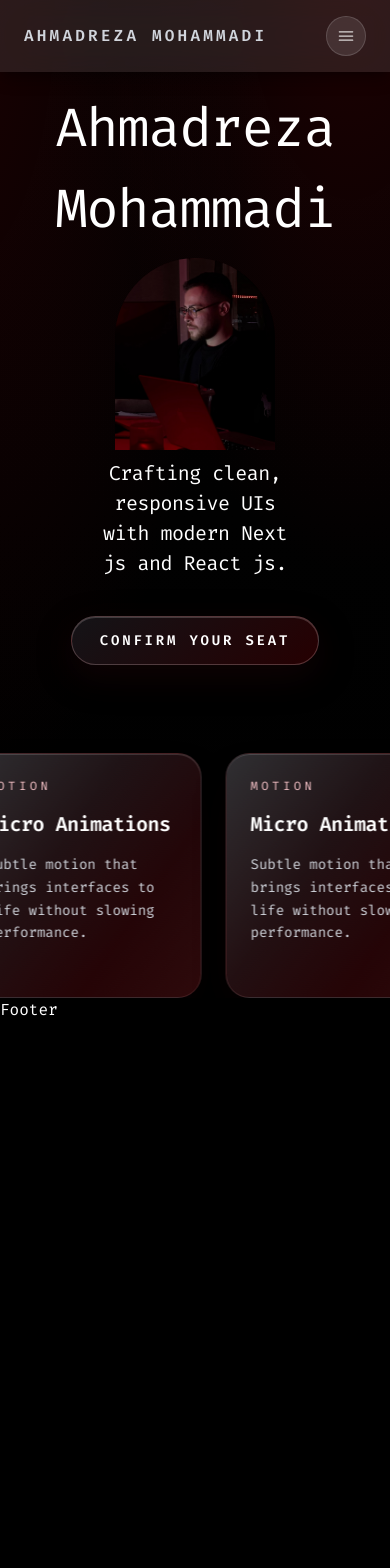
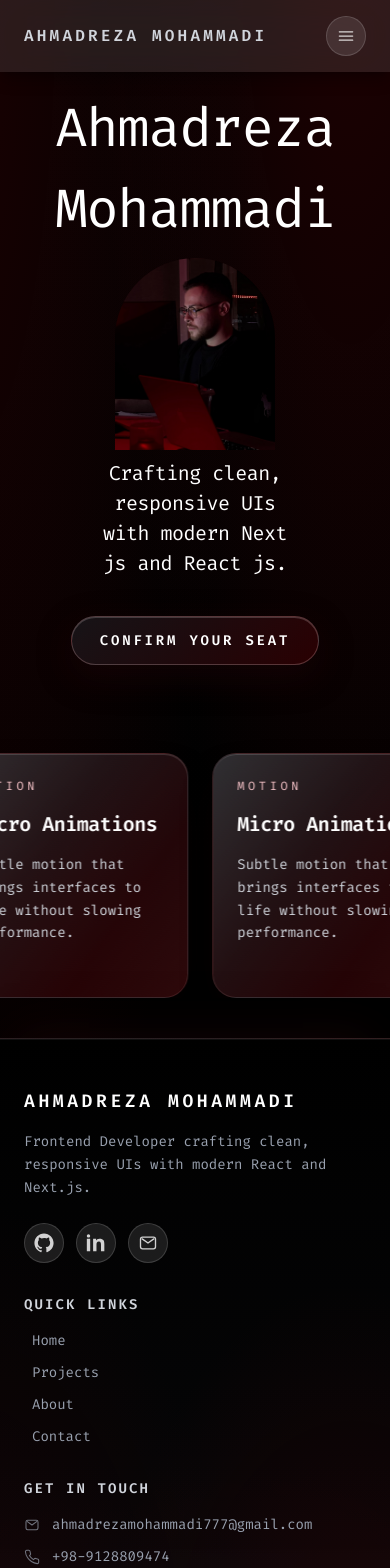
Before and after one commit to Ahmadreza-Mohammadi/my-portfolio, a React (Vite) app: page / in a window 390 px wide. Shown: the top 1568 px of the page. Before the commit the page ends 1022 px from the top, so only its background shows below. Built offline with nearby package versions, Linux system fonts and the light colour scheme.

Commit message:
Enhance Footer component with social links, quick links, and contact information. Implement responsive design.

```diff
--- a/src/components/layout/Footer.jsx
+++ b/src/components/layout/Footer.jsx
@@ -1,5 +1,205 @@
+import { Link } from "react-router-dom";
+import { navLinks } from "../constants/const";
+
 function Footer() {
-  return <div className="bg-black text-white">Footer</div>;
+  const currentYear = new Date().getFullYear();
+
+  const socialLinks = [
+    {
+      name: "GitHub",
+      url: "https://github.com/Ahmadreza-Mohammadi",
+      icon: (
+        <svg
+          viewBox="0 0 24 24"
+          fill="currentColor"
+          className="h-5 w-5"
+          aria-hidden="true"
+        >
+          <path
+            fillRule="evenodd"
+            d="M12 .5C5.649.5.5 5.65.5 12.004c0 5.1 3.292 9.426 7.865 10.956.575.105.786-.25.786-.555 0-.275-.01-1.004-.015-1.97-3.2.696-3.876-1.543-3.876-1.543-.523-1.327-1.278-1.681-1.278-1.681-1.044-.714.08-.7.08-.7 1.154.081 1.762 1.186 1.762 1.186 1.027 1.76 2.694 1.252 3.35.957.105-.744.402-1.252.732-1.541-2.554-.29-5.237-1.277-5.237-5.682 0-1.255.45-2.28 1.186-3.083-.12-.29-.513-1.458.112-3.04 0 0 .966-.31 3.165 1.177a10.95 10.95 0 0 1 2.88-.388c.977.005 1.963.132 2.88.388 2.197-1.487 3.16-1.177 3.16-1.177.627 1.582.234 2.75.115 3.04.738.803 1.185 1.828 1.185 3.083 0 4.419-2.688 5.388-5.254 5.673.414.358.78 1.066.78 2.149 0 1.552-.014 2.805-.014 3.188 0 .309.206.667.793.554C20.213 21.424 23.5 17.1 23.5 12.004 23.5 5.65 18.35.5 12 .5Z"
+            clipRule="evenodd"
+          />
+        </svg>
+      ),
+    },
+    {
+      name: "LinkedIn",
+      url: "https://www.linkedin.com/in/Ahmadreza-Mohammadi",
+      icon: (
+        <svg
+          viewBox="0 0 24 24"
+          fill="currentColor"
+          className="h-5 w-5"
+          aria-hidden="true"
+        >
+          <path d="M4.983 3.5C4.983 4.604 4.105 5.5 3 5.5s-1.983-.896-1.983-2C1.017 2.395 1.895 1.5 3 1.5s1.983.895 1.983 2Zm.034 3.5H1V22h4.017V7ZM8.171 7H12.1v2.05h.058c.546-1.034 1.884-2.124 3.876-2.124C21.356 6.926 22 9.669 22 13.266V22h-4.017v-7.574c0-1.808-.031-4.132-2.517-4.132-2.517 0-2.903 1.964-2.903 3.997V22H8.546V7h-.375Z" />
+        </svg>
+      ),
+    },
+    {
+      name: "Email",
+      url: "mailto:ahmadreza.mohammadi@example.com",
+      icon: (
+        <svg
+          viewBox="0 0 24 24"
+          fill="none"
+          stroke="currentColor"
+          strokeWidth="1.6"
+          strokeLinecap="round"
+          strokeLinejoin="round"
+          className="h-5 w-5"
+          aria-hidden="true"
+        >
+          <rect x="3" y="5" width="18" height="14" rx="2.5" />
+          <path d="m5 7 7 5 7-5" />
+        </svg>
+      ),
+    },
+  ];
+
+  return (
+    <footer className="mt-10">
+      <div
+        className="relative isolate border-t border-white/10 backdrop-blur-[20px]"
+        style={{
+          background:
+            "radial-gradient(120% 120% at 90% 100%, rgba(69, 0, 3, 0.35) 0%, rgba(0, 0, 0, 0) 55%), radial-gradient(120% 130% at -10% 100%, rgba(69, 0, 3, 0.25) 0%, rgba(0, 0, 0, 0.05) 60%), linear-gradient(0deg, rgba(9, 9, 11, 0.95) 0%, rgba(0, 0, 0, 0.98) 100%)",
+          boxShadow:
+            "inset 0 1px 0 rgba(255, 255, 255, 0.06), 0 -20px 45px -20px rgba(37, 7, 10, 0.5)",
+          WebkitBackdropFilter: "blur(20px)",
+        }}
+      >
+        {/* Before pseudo-element effect */}
+        <div
+          className="pointer-events-none absolute inset-0 opacity-50"
+          style={{
+            background:
+              "linear-gradient(0deg, rgba(255, 255, 255, 0.08), rgba(255, 255, 255, 0) 30%)",
+            mixBlendMode: "screen",
+          }}
+        />
+        {/* After pseudo-element effect */}
+        <div
+          className="pointer-events-none absolute inset-0 -top-[20%] opacity-30"
+          style={{
+            background:
+              "radial-gradient(circle at 50% 100%, rgba(255, 255, 255, 0.12), rgba(255, 255, 255, 0) 50%)",
+            mixBlendMode: "soft-light",
+          }}
+        />
+        <div className="relative mx-auto max-w-7xl px-6 py-12 md:px-8 md:py-16">
+          <div className="grid grid-cols-1 gap-8 md:grid-cols-3 md:gap-12">
+            {/* Brand Section */}
+            <div className="flex flex-col gap-4">
+              <h3 className="text-lg font-semibold uppercase tracking-[0.2em] text-white">
+                Ahmadreza Mohammadi
+              </h3>
+              <p className="text-sm leading-relaxed text-gray-400">
+                Frontend Developer crafting clean, responsive UIs with modern
+                React and Next.js.
+              </p>
+              <div className="flex items-center gap-3 pt-2">
+                {socialLinks.map((social) => (
+                  <a
+                    key={social.name}
+                    href={social.url}
+                    target={
+                      social.url.startsWith("mailto:") ? undefined : "_blank"
+                    }
+                    rel={
+                      social.url.startsWith("mailto:")
+                        ? undefined
+                        : "noreferrer"
+                    }
+                    aria-label={social.name}
+                    className="group flex h-10 w-10 items-center justify-center rounded-full border border-white/15 bg-white/10 text-white/80 transition-all duration-300 hover:scale-110 hover:border-white/25 hover:bg-white/20 hover:text-white"
+                  >
+                    {social.icon}
+                  </a>
+                ))}
+              </div>
+            </div>
+
+            {/* Quick Links */}
+            <div className="flex flex-col gap-4">
+              <h4 className="text-sm font-semibold uppercase tracking-[0.15em] text-gray-300">
+                Quick Links
+              </h4>
+              <nav className="flex flex-col gap-3">
+                {navLinks.map((link) => (
+                  <Link
+                    key={link.name}
+                    to={link.path}
+                    className="group flex items-center gap-2 text-sm text-gray-400 transition-all duration-300 hover:text-white"
+                  >
+                    <span className="h-px w-0 bg-white/60 transition-all duration-300 group-hover:w-4" />
+                    {link.name}
+                  </Link>
+                ))}
+              </nav>
+            </div>
+
+            {/* Contact Info */}
+            <div className="flex flex-col gap-4">
+              <h4 className="text-sm font-semibold uppercase tracking-[0.15em] text-gray-300">
+                Get In Touch
+              </h4>
+              <div className="flex flex-col gap-3 text-sm text-gray-400">
+                <a
+                  href="mailto:ahmadreza.mohammadi@example.com"
+                  className="group flex items-center gap-3 transition-colors duration-300 hover:text-white"
+                >
+                  <svg
+                    viewBox="0 0 24 24"
+                    fill="none"
+                    stroke="currentColor"
+                    strokeWidth="1.6"
+                    strokeLinecap="round"
+                    strokeLinejoin="round"
+                    className="h-4 w-4 opacity-70"
+                    aria-hidden="true"
+                  >
+                    <rect x="3" y="5" width="18" height="14" rx="2.5" />
+                    <path d="m5 7 7 5 7-5" />
+                  </svg>
+                  <span>ahmadrezamohammadi777@gmail.com</span>
+                </a>
+                <div className="flex items-center gap-3">
+                  <svg
+                    viewBox="0 0 24 24"
+                    fill="none"
+                    stroke="currentColor"
+                    strokeWidth="1.6"
+                    strokeLinecap="round"
+                    strokeLinejoin="round"
+                    className="h-4 w-4 opacity-70"
+                    aria-hidden="true"
+                  >
+                    <path d="M22 16.92v3a2 2 0 0 1-2.18 2 19.79 19.79 0 0 1-8.63-3.07 19.5 19.5 0 0 1-6-6 19.79 19.79 0 0 1-3.07-8.67A2 2 0 0 1 4.11 2h3a2 2 0 0 1 2 1.72 12.84 12.84 0 0 0 .7 2.81 2 2 0 0 1-.45 2.11L8.09 9.91a16 16 0 0 0 6 6l1.27-1.27a2 2 0 0 1 2.11-.45 12.84 12.84 0 0 0 2.81.7A2 2 0 0 1 22 16.92z" />
+                  </svg>
+                  <span>+98-9128809474</span>
+                </div>
+              </div>
+            </div>
+          </div>
+
+          {/* Bottom Bar */}
+          <div className="mt-12 border-t border-white/10 pt-8">
+            <div className="flex flex-col items-center justify-between gap-4 md:flex-row">
+              <p className="text-xs text-gray-500">
+                © {currentYear} Ahmadreza Mohammadi. All rights reserved.
+              </p>
+              <p className="text-xs text-gray-500">
+                Built with <span className="text-[#f5c2c7]">React</span> &{" "}
+                <span className="text-[#f5c2c7]">Tailwind CSS</span>
+              </p>
+            </div>
+          </div>
+        </div>
+      </div>
+    </footer>
+  );
 }
 
 export default Footer;
```
